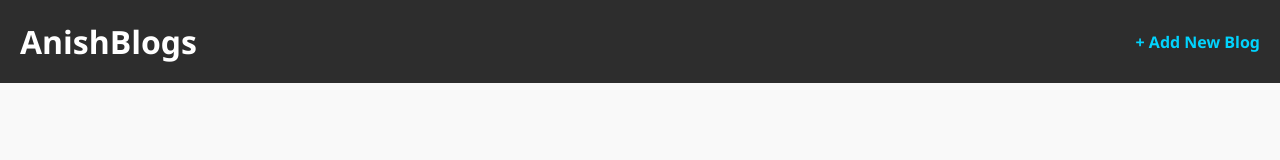
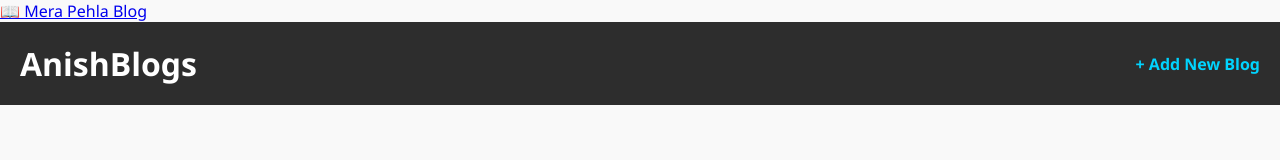
Before and after one commit to anishblogs/anishblogsfirst, a plain HTML site: page index.html in a window 1280 px wide. Drawn offline with Linux system fonts and the light colour scheme.

Commit message:
added link to post1

```diff
--- a/index.html
+++ b/index.html
@@ -7,6 +7,8 @@
   <link rel="stylesheet" href="style.css" />
 </head>
 <body>
+  <a href="post1.html">📖 Mera Pehla Blog</a>
+
   <header>
     <h1>AnishBlogs</h1>
     <a href="add.html">+ Add New Blog</a>
```
